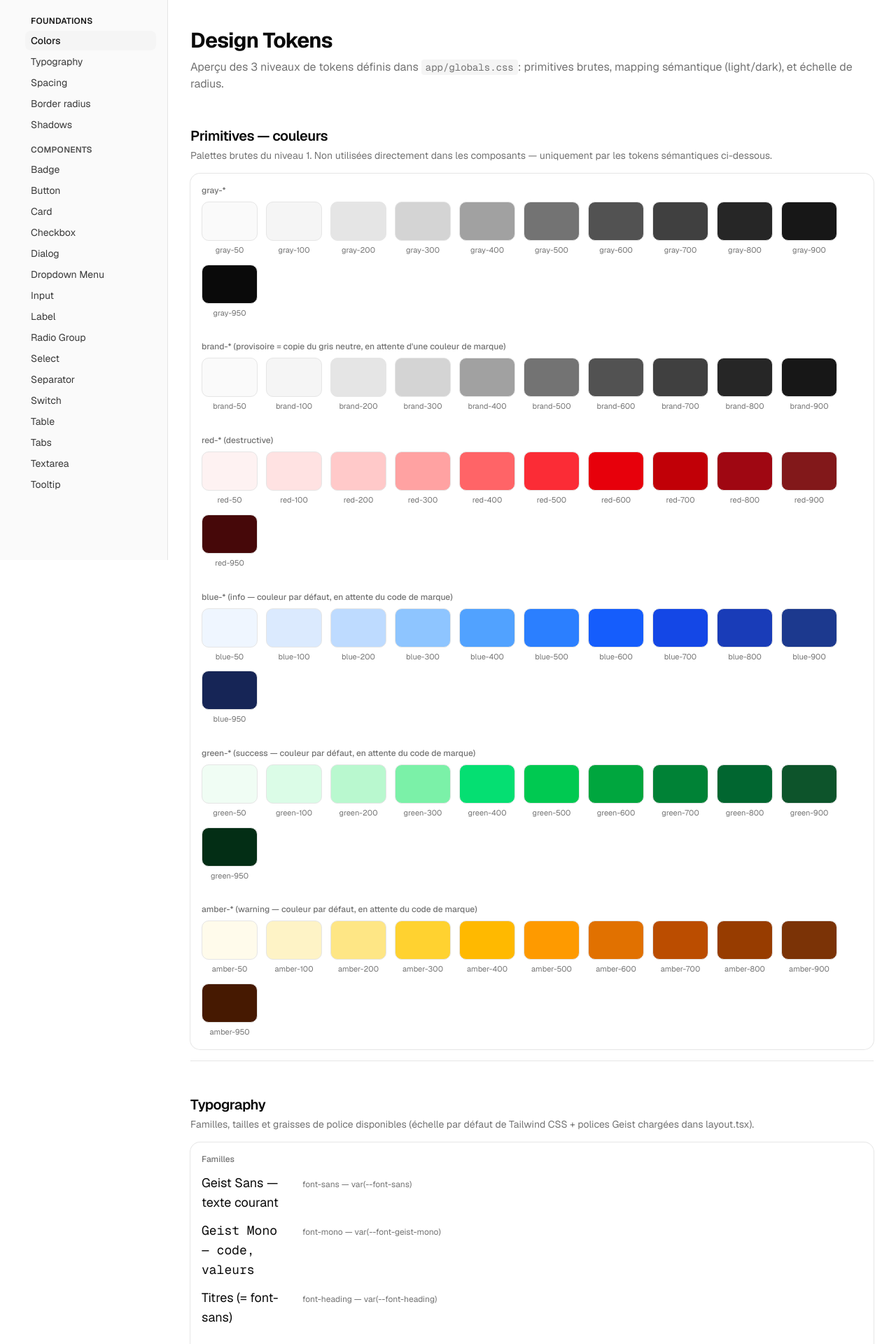
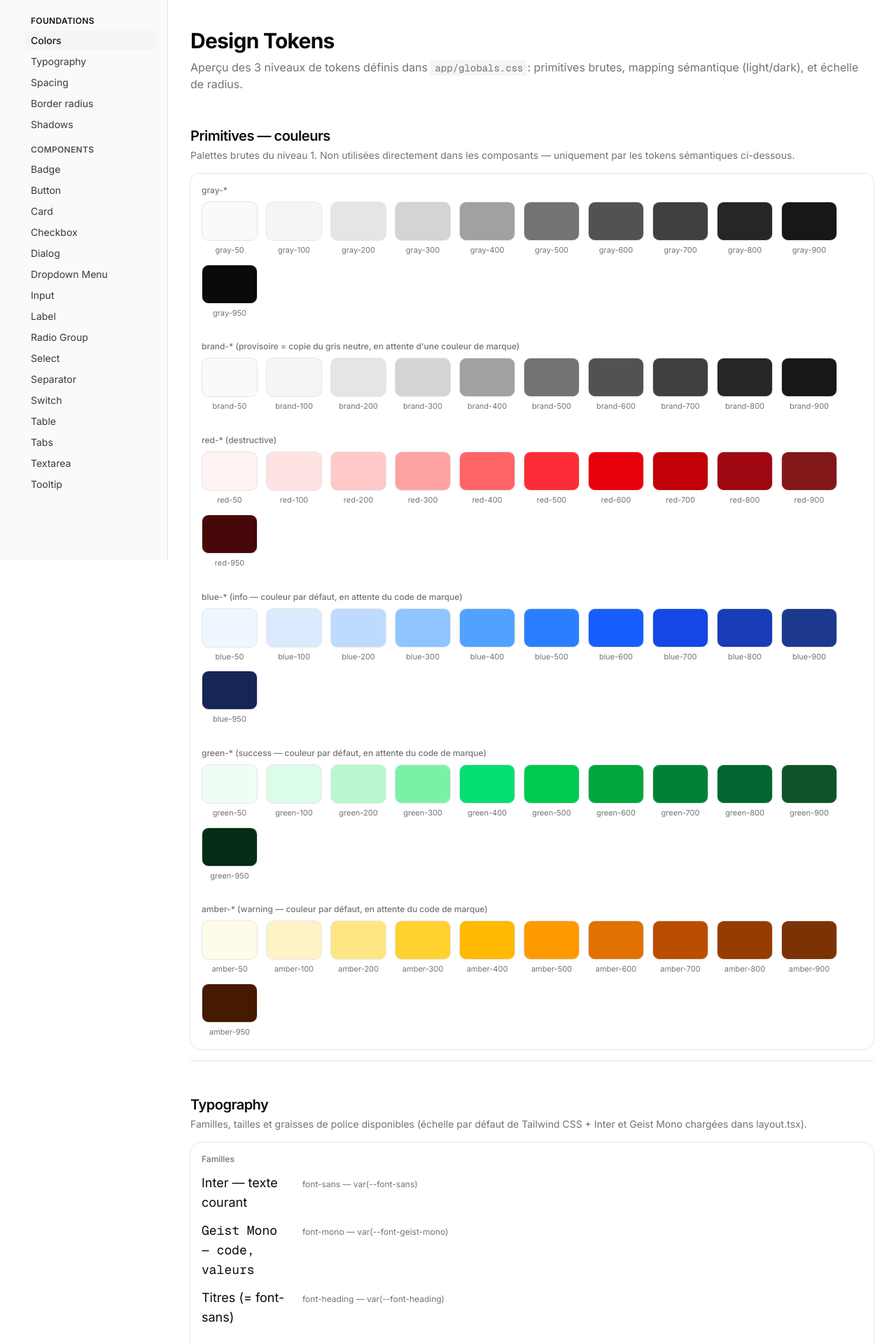
Before and after one commit to Clement-rnd/design-system-test, a Next.js app: page /showcase/tokens in a window 1280 px wide. Shown: the top 1920 px of the page at 70% size. Built offline with nearby package versions, Linux system fonts and the light colour scheme; some icons are missing.

Commit message:
Remplace Geist Sans par Inter comme police de base (font-sans)

```diff
--- a/app/globals.css
+++ b/app/globals.css
@@ -7,7 +7,7 @@
 @theme inline {
   --color-background: var(--background);
   --color-foreground: var(--foreground);
-  --font-sans: var(--font-geist-sans);
+  --font-sans: var(--font-inter);
   --font-mono: var(--font-geist-mono);
   --font-heading: var(--font-sans);
   --color-sidebar-ring: var(--sidebar-ring);
--- a/app/layout.tsx
+++ b/app/layout.tsx
@@ -1,10 +1,10 @@
 import type { Metadata } from "next";
-import { Geist, Geist_Mono } from "next/font/google";
+import { Inter, Geist_Mono } from "next/font/google";
 import { TooltipProvider } from "@/components/ui/tooltip";
 import "./globals.css";
 
-const geistSans = Geist({
-  variable: "--font-geist-sans",
+const inter = Inter({
+  variable: "--font-inter",
   subsets: ["latin"],
 });
 
@@ -22,7 +22,7 @@ export default function RootLayout({ children }: LayoutProps<"/">) {
   return (
     <html
       lang="en"
-      className={`${geistSans.variable} ${geistMono.variable} h-full antialiased`}
+      className={`${inter.variable} ${geistMono.variable} h-full antialiased`}
     >
       <body className="min-h-full flex flex-col">
         <TooltipProvider>{children}</TooltipProvider>
--- a/app/showcase/tokens/page.tsx
+++ b/app/showcase/tokens/page.tsx
@@ -43,7 +43,7 @@ const STATUS_BADGES = [
 ]
 
 const FONT_FAMILIES = [
-  { name: "font-sans", var: "--font-sans", sample: "Geist Sans — texte courant" },
+  { name: "font-sans", var: "--font-sans", sample: "Inter — texte courant" },
   { name: "font-mono", var: "--font-geist-mono", sample: "Geist Mono — code, valeurs" },
   { name: "font-heading", var: "--font-heading", sample: "Titres (= font-sans)" },
 ]
@@ -226,7 +226,7 @@ export default function TokensPage() {
         <Section
           id="typography"
           title="Typography"
-          description="Familles, tailles et graisses de police disponibles (échelle par défaut de Tailwind CSS + polices Geist chargées dans layout.tsx)."
+          description="Familles, tailles et graisses de police disponibles (échelle par défaut de Tailwind CSS + Inter et Geist Mono chargées dans layout.tsx)."
         >
           <div className="space-y-8">
             <div>
```
